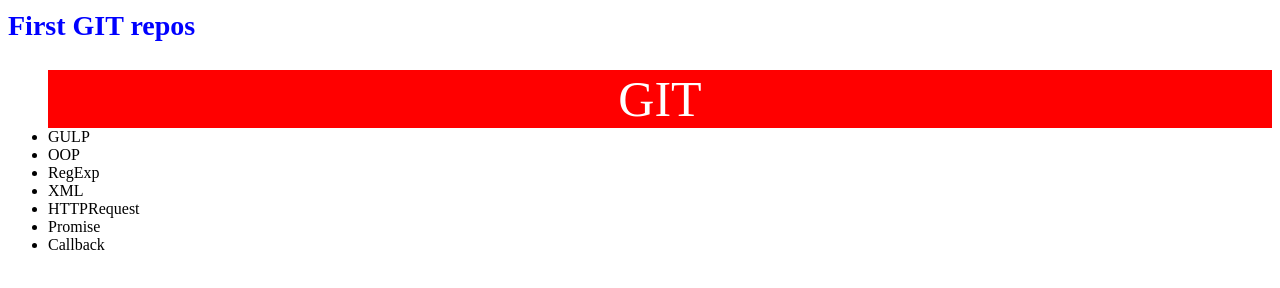
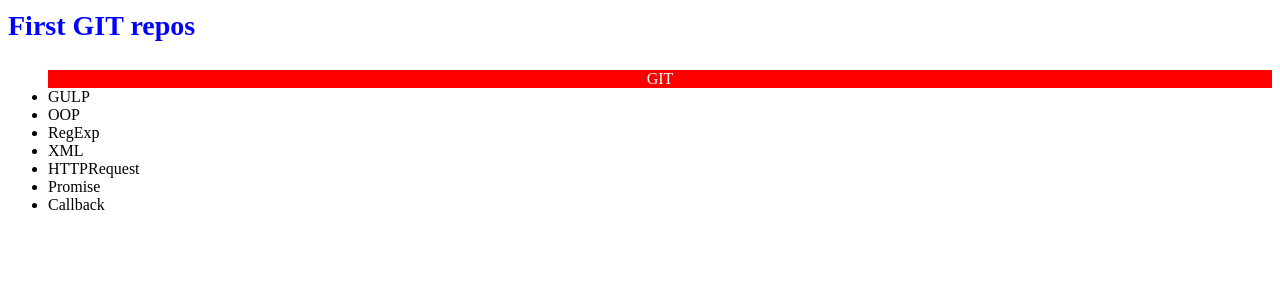
Before and after one commit to AndriiKapustiak/git-testing, a plain HTML site: page index.html in a window 1280 px wide. Shown: the part 156-444 px from the top of the page. Drawn offline with Linux system fonts and the light colour scheme.

Commit message:
commit second

```diff
--- a/style.css
+++ b/style.css
@@ -17,6 +17,6 @@ li:first-child{
     background-color: red;
     text-align: center;
     color: white;
-    font-size: 50px;
+
 
 }
```
